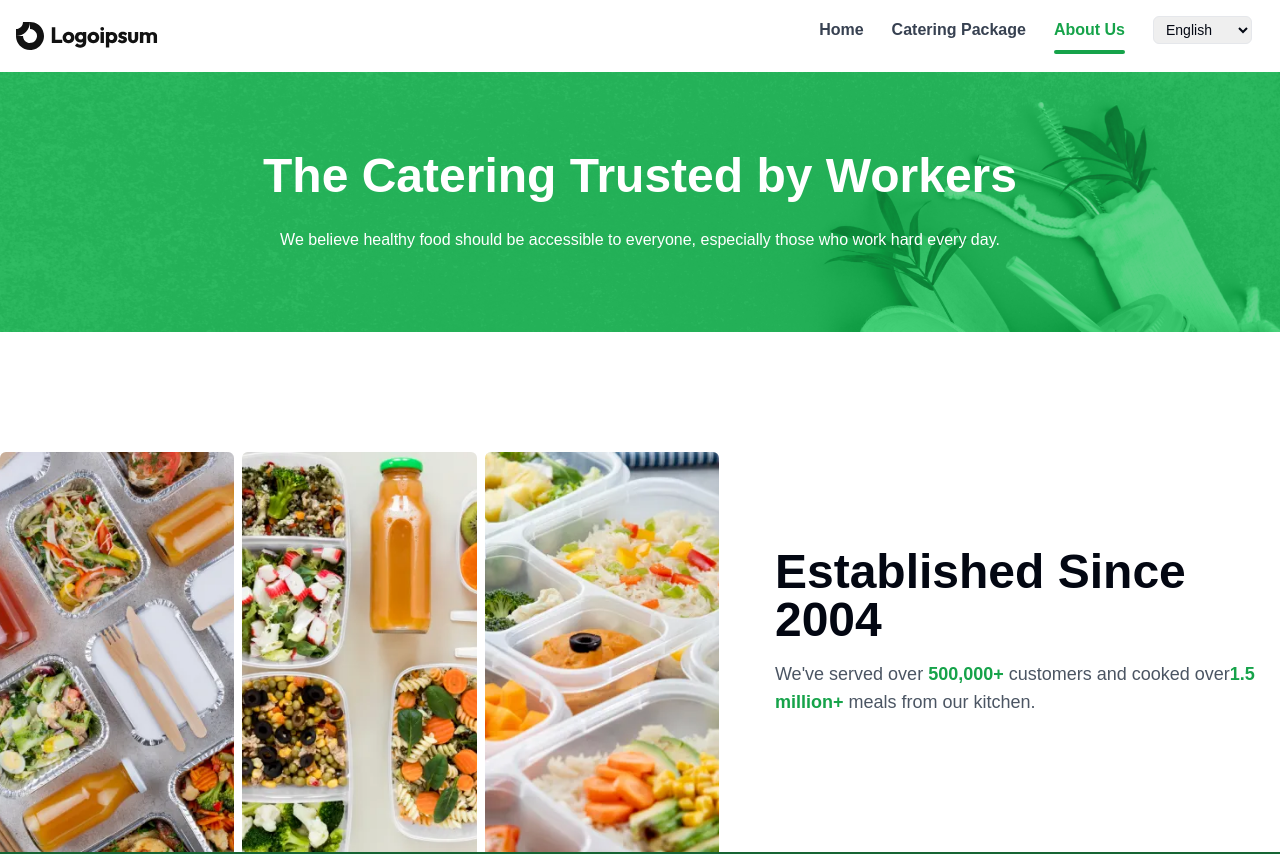
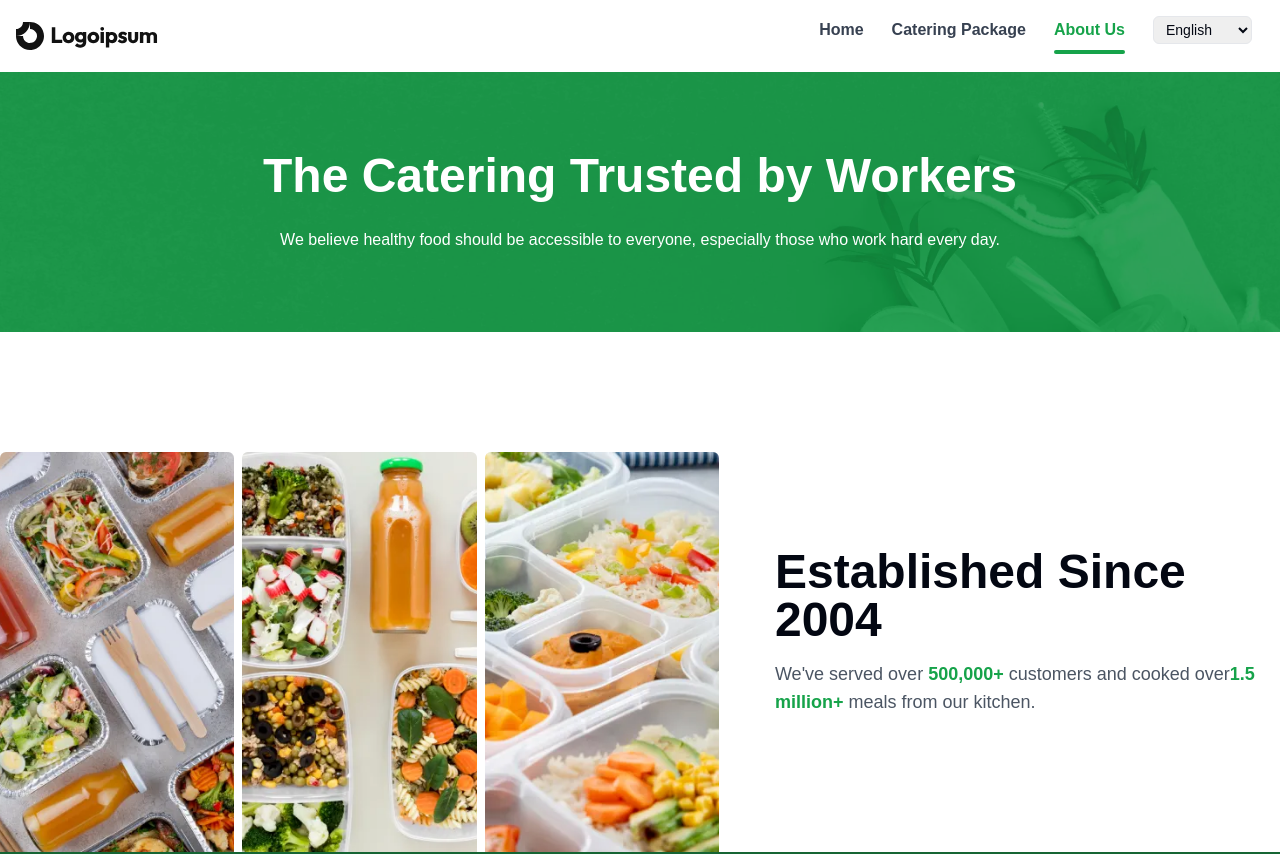
Before and after one commit to digiT000/CC2-Farel-Deksano---Catering-Website, a Next.js app: page /about-us in a window 1280 px wide. Shown: the top 854 px of the page. Built offline with nearby package versions, Linux system fonts and the light colour scheme; no server answers.

Commit message:
update bg and color

```diff
--- a/src/pages/about-us/index.tsx
+++ b/src/pages/about-us/index.tsx
@@ -9,7 +9,6 @@ import {
   LanguageDataAboutUsProps,
   languageDataAboutUs,
 } from "@/utils/language/aboutUsLanguage";
-
 import Header from "@/components/Header";
 
 function AboutUs() {
@@ -28,13 +27,15 @@ function AboutUs() {
       </Header>
       <PageTemplate>
         <HeroSection>
-          <section className="bg-green-700 mb-[80px] lg:mb-[120px] bg-[url('/heroImage-AboutUs.png')] bg-cover bg-no-repeat bg-right px-4">
+          <section className=" mb-[80px] lg:mb-[120px] bg-[url('/heroImage-AboutUs.webp')] bg-cover bg-no-repeat bg-right ">
+            <div className="px-4 w-full h-full bg-green-700/[0.6]">
               <div className="max-w-screen-xl mx-auto text-center text-white py-20">
                 <div className="max-w-screen-md mx-auto">
                   <h1 className="text-3xl font-bold mb-7 md:text-5xl ">
                     {localization.HeroSection.title}
                   </h1>
                   <p className="">{localization.HeroSection.subtitle}</p>
+                </div>
               </div>
             </div>
           </section>
```
Also changed, not shown: public/heroImage-AboutUs.png (deleted), public/heroImage-AboutUs.webp. Lines whose indentation alone changed are shown as unchanged.
